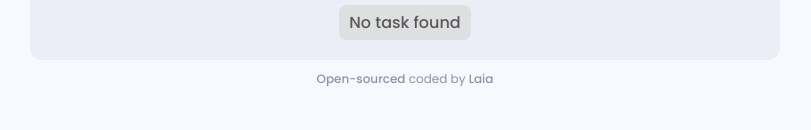
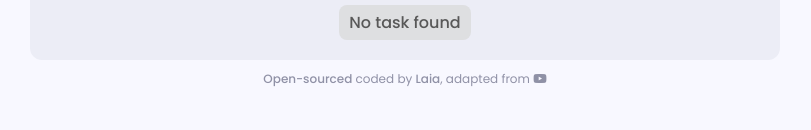
Before and after one commit to LaiaCastilla/todo-app, a React (Create React App) app: page / in a window 1280 px wide. Shown: the part 170-300 px from the top of the page, without its empty margins (235-1046 px from the left). Built offline with nearby package versions, Linux system fonts and the light colour scheme.

Commit message:
finished footer

```diff
--- a/public/index.html
+++ b/public/index.html
@@ -22,6 +22,7 @@
       work correctly both with client-side routing and a non-root public URL.
       Learn how to configure a non-root public URL by running `npm run build`.
     -->
+    <script src="https://kit.fontawesome.com/aaba7555e0.js" crossorigin="anonymous"></script>
   <title>Todo App</title>
 </head>
 
--- a/src/App.js
+++ b/src/App.js
@@ -4,6 +4,8 @@ import PageTitle from "./components/PageTitle";
 import style from "./styles/modules/app.module.scss"
 import AppHeader from "./components/AppHeader";
 import AppContent from "./components/AppContent";
+
+
 
 
 function App() {
@@ -31,6 +33,15 @@ function App() {
               rel="noreferrer"
             >
               Laia
+            </a>,{" "}
+            adapted from{" "}
+            <a
+              className={style.app__footer__link}
+              href="https://www.youtube.com/watch?v=W0Uf_xu350k"
+              target="_blank"
+              rel="noreferrer"
+            >
+              <i className="fa-brands fa-youtube"></i>
             </a>
           </footer>
         </div>
```
Also changed, not shown: 1 other file (tests, documents, lock files or other folders).
